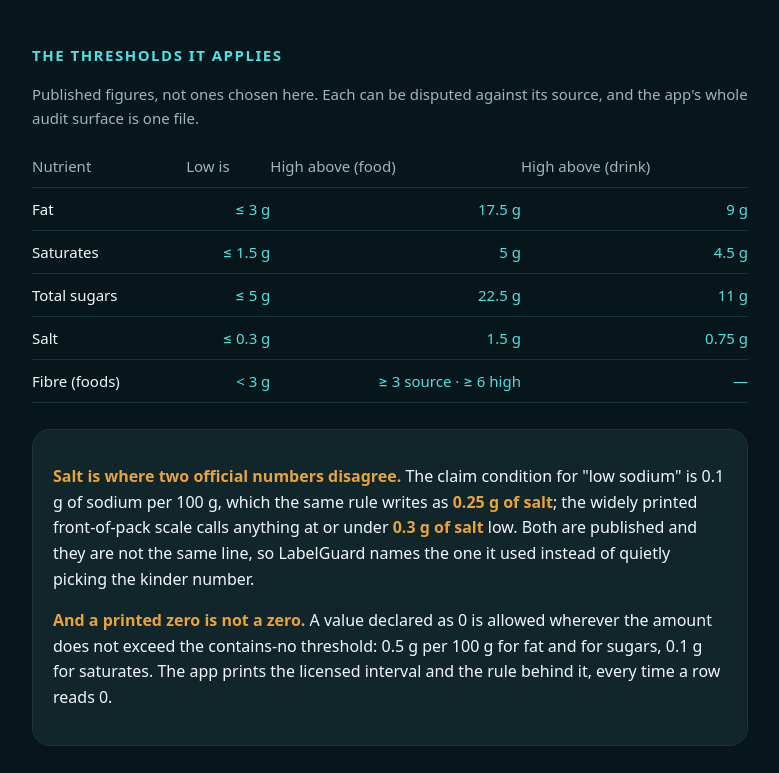
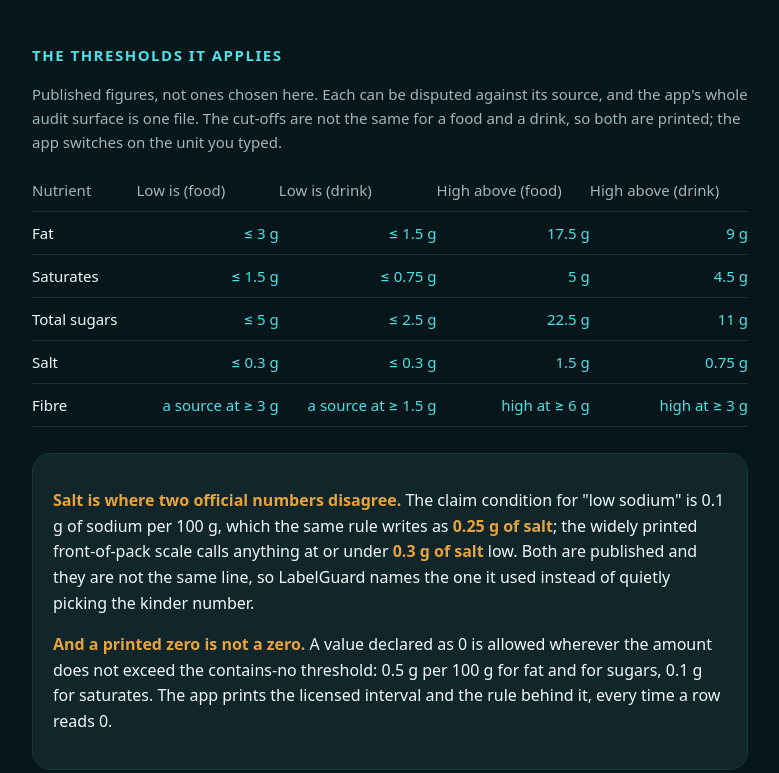
Before and after one commit to wonghanz/LabelGuard, a plain HTML site: page docs/index.html in a window 1280 px wide. Shown: the part 1276-2049 px from the top of the page, without its empty margins (250-1029 px from the left). Drawn offline with Linux system fonts and the light colour scheme.

Commit message:
Publish the drink cut-offs the app actually applies
The table printed one "Low is" column while Bands.of switches to a second,
tighter set for a per-100 ml input: a drink at 4 g of sugars is held to 2.5 g,
not the 5 g the README showed. A reader auditing a reading against the page
would have concluded the app was wrong. Fibre's drink row was a dash even
though the code has one. Both tables now carry food and drink side by side,
and the scaffold provenance is gone with the private path it named.

```diff
--- a/docs/index.html
+++ b/docs/index.html
@@ -196,14 +196,16 @@
 
   <h2>The thresholds it applies</h2>
   <p style="color:#9FB6BB;font-size:15px">Published figures, not ones chosen here. Each can be
-  disputed against its source, and the app's whole audit surface is one file.</p>
+  disputed against its source, and the app's whole audit surface is one file. The cut-offs are
+  not the same for a food and a drink, so both are printed; the app switches on the unit you
+  typed.</p>
   <table>
-    <tr><th>Nutrient</th><th class="n">Low is</th><th class="n">High above (food)</th><th class="n">High above (drink)</th></tr>
-    <tr><td>Fat</td><td class="n">≤ 3 g</td><td class="n">17.5 g</td><td class="n">9 g</td></tr>
-    <tr><td>Saturates</td><td class="n">≤ 1.5 g</td><td class="n">5 g</td><td class="n">4.5 g</td></tr>
-    <tr><td>Total sugars</td><td class="n">≤ 5 g</td><td class="n">22.5 g</td><td class="n">11 g</td></tr>
-    <tr><td>Salt</td><td class="n">≤ 0.3 g</td><td class="n">1.5 g</td><td class="n">0.75 g</td></tr>
-    <tr><td>Fibre (foods)</td><td class="n">&lt; 3 g</td><td class="n">≥ 3 source · ≥ 6 high</td><td class="n">—</td></tr>
+    <tr><th>Nutrient</th><th class="n">Low is (food)</th><th class="n">Low is (drink)</th><th class="n">High above (food)</th><th class="n">High above (drink)</th></tr>
+    <tr><td>Fat</td><td class="n">≤ 3 g</td><td class="n">≤ 1.5 g</td><td class="n">17.5 g</td><td class="n">9 g</td></tr>
+    <tr><td>Saturates</td><td class="n">≤ 1.5 g</td><td class="n">≤ 0.75 g</td><td class="n">5 g</td><td class="n">4.5 g</td></tr>
+    <tr><td>Total sugars</td><td class="n">≤ 5 g</td><td class="n">≤ 2.5 g</td><td class="n">22.5 g</td><td class="n">11 g</td></tr>
+    <tr><td>Salt</td><td class="n">≤ 0.3 g</td><td class="n">≤ 0.3 g</td><td class="n">1.5 g</td><td class="n">0.75 g</td></tr>
+    <tr><td>Fibre</td><td class="n">a source at ≥ 3 g</td><td class="n">a source at ≥ 1.5 g</td><td class="n">high at ≥ 6 g</td><td class="n">high at ≥ 3 g</td></tr>
   </table>
 
   <div class="note">
@@ -313,7 +315,7 @@ export ANDROID_HOME=/path/to/Android/Sdk
   <footer>
     MIT licensed · Kotlin and Jetpack Compose · Android 8.0+ ·
     part of the <a href="https://github.com/wonghanz">CapriGuard</a> tools set ·
-    companion to <a href="https://github.com/wonghanz/LeakGuard">LeakGuard</a> ·
+    companion to LeakGuard (not published yet) ·
     <a href="https://github.com/wonghanz/LabelGuard/issues">issues</a>
   </footer>
 </div>
```
Also changed, not shown: 2 other files.
